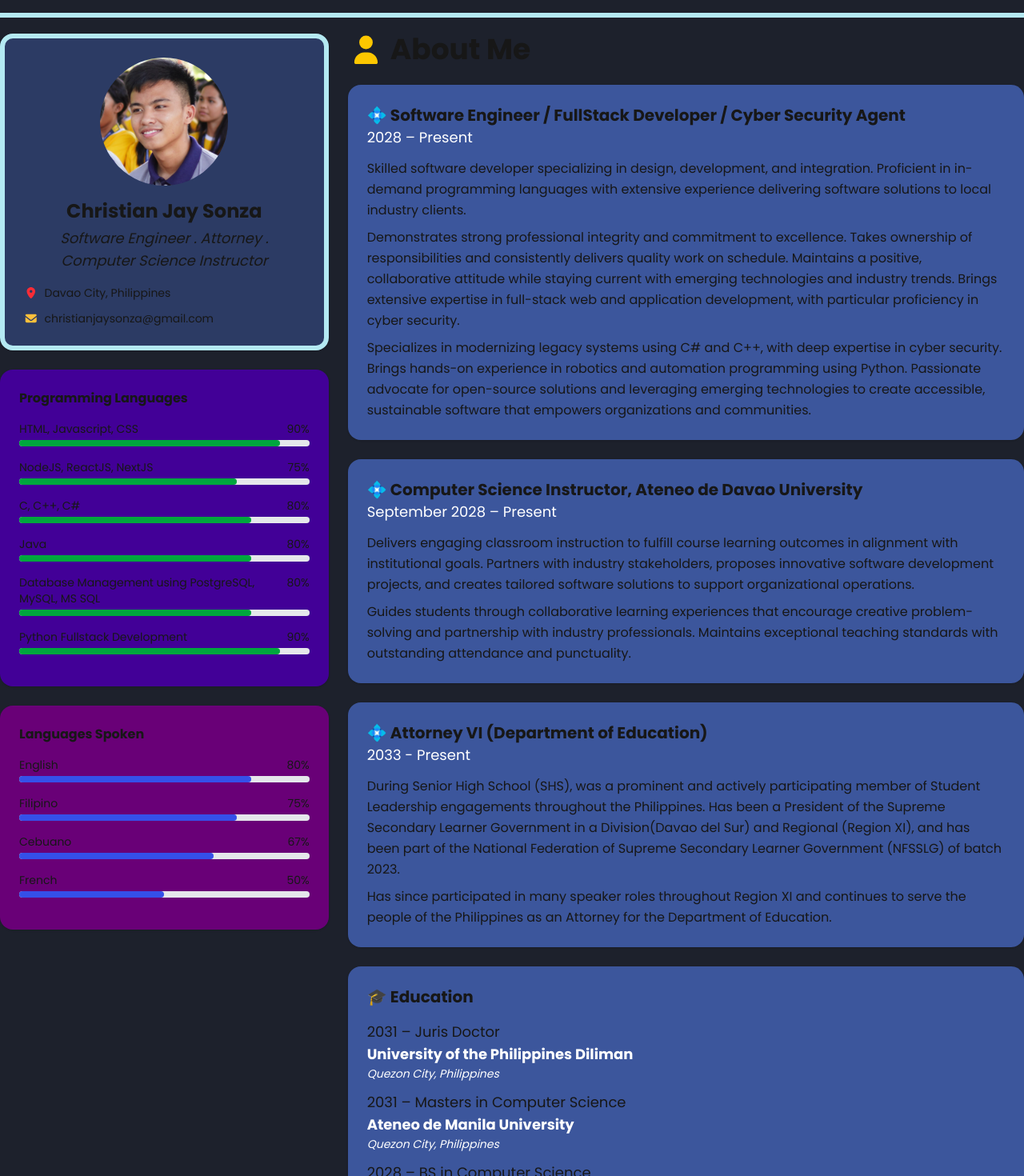
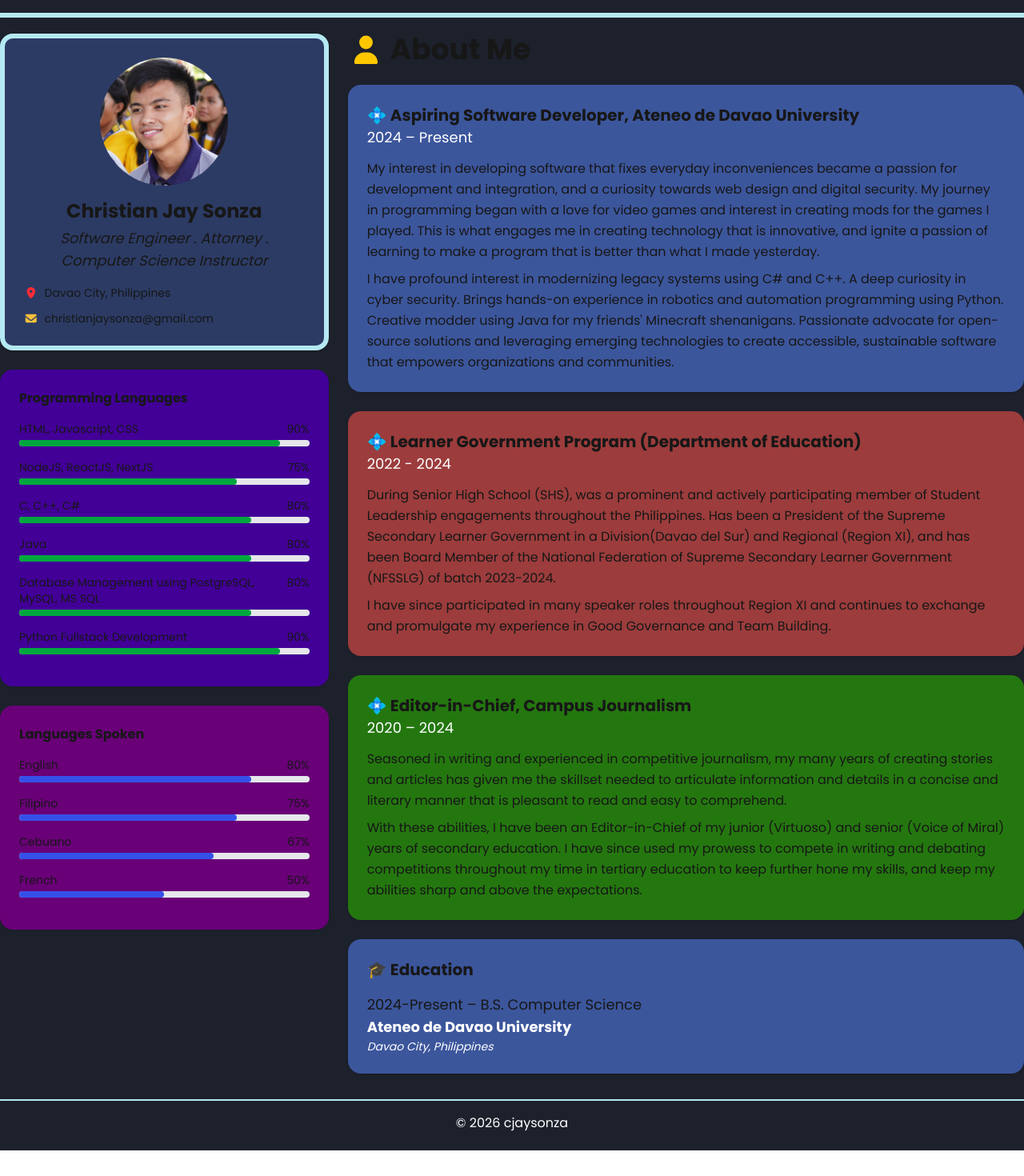
Before and after one commit to cjaysonza/MyPortfolio, a Next.js app: page / in a window 1280 px wide. Shown: the part 80-1550 px from the top of the page at 80% size. After the commit the page ends 1518 px from the top, so only its background shows below. Built offline with nearby package versions, Linux system fonts and the light colour scheme.

Commit message:
Time Adjusted my information

```diff
--- a/app/contact/page.tsx
+++ b/app/contact/page.tsx
@@ -90,7 +90,7 @@ export default function ContactPage() {
       {/* Content div */}
       <div className="relative mx-auto max-w-4xl z-10">
         <div className="flex justify-center pt-8">
-          <h1 className="inline-flex items-center gap-3 text-6xl font-semibold text-white">
+          <h1 className="inline-flex items-center gap-3 text-6xl font-semibold text-white ">
             You can find me here ;)
           </h1>
         </div>
--- a/app/page.tsx
+++ b/app/page.tsx
@@ -142,79 +142,75 @@ export default function Page() {
           {/* Software Engineer */}
           <div className="bg-[#3c569c] rounded-2xl shadow p-6 transition-all duration-300 ease-out hover:scale-105 hover:shadow-xl">
             <h3 className="text-lg md:text-xl font-semibold">
-              💠 Software Engineer / FullStack Developer / Cyber Security Agent
+              💠 Aspiring Software Developer, Ateneo de Davao University
             </h3>
-            <p className="text-sm md:text-lg text-white mb-3">2028 – Present</p>
+            <p className="text-sm md:text-lg text-white mb-3">2024 – Present</p>
             <p className="text-sm md:text-base leading-relaxed">
-              Skilled software developer specializing in design, development,
-              and integration. Proficient in in-demand programming languages
-              with extensive experience delivering software solutions to local
-              industry clients.
+              My interest in developing software that fixes everyday
+              inconveniences became a passion for development and integration,
+              and a curiosity towards web design and digital security. My
+              journey in programming began with a love for video games and
+              interest in creating mods for the games I played. This is what
+              engages me in creating technology that is innovative, and ignite a
+              passion of learning to make a program that is better than what I
+              made yesterday.
             </p>
             <p className="text-sm md:text-base leading-relaxed mt-2">
-              Demonstrates strong professional integrity and commitment to
-              excellence. Takes ownership of responsibilities and consistently
-              delivers quality work on schedule. Maintains a positive,
-              collaborative attitude while staying current with emerging
-              technologies and industry trends. Brings extensive expertise in
-              full-stack web and application development, with particular
-              proficiency in cyber security.
-            </p>
-            <p className="text-sm md:text-base leading-relaxed mt-2">
-              Specializes in modernizing legacy systems using C# and C++, with
-              deep expertise in cyber security. Brings hands-on experience in
-              robotics and automation programming using Python. Passionate
-              advocate for open-source solutions and leveraging emerging
-              technologies to create accessible, sustainable software that
-              empowers organizations and communities.
+              I have profound interest in modernizing legacy systems using C#
+              and C++. A deep curiosity in cyber security. Brings hands-on
+              experience in robotics and automation programming using Python.
+              Creative modder using Java for my friends' Minecraft shenanigans.
+              Passionate advocate for open-source solutions and leveraging
+              emerging technologies to create accessible, sustainable software
+              that empowers organizations and communities.
             </p>
           </div>
-
-          {/* Instructor */}
-          <div className="bg-[#3c569c] rounded-2xl shadow p-6 transition-all duration-300 ease-out hover:scale-105 hover:shadow-xl">
+          {/* LGP */}
+          <div className="bg-[#9c3c3c] rounded-2xl shadow p-6 transition-all duration-300 ease-out hover:scale-105 hover:shadow-xl">
             <h3 className="text-lg md:text-xl font-semibold">
-              💠 Computer Science Instructor, Ateneo de Davao University
+              💠 Learner Government Program (Department of Education)
             </h3>
-            <p className="text-sm md:text-lg text-white mb-3">
-              September 2028 – Present
-            </p>
-            <p className="text-sm md:text-base leading-relaxed">
-              Delivers engaging classroom instruction to fulfill course learning
-              outcomes in alignment with institutional goals. Partners with
-              industry stakeholders, proposes innovative software development
-              projects, and creates tailored software solutions to support
-              organizational operations.
-            </p>
-            <p className="text-sm md:text-base leading-relaxed mt-2">
-              Guides students through collaborative learning experiences that
-              encourage creative problem-solving and partnership with industry
-              professionals. Maintains exceptional teaching standards with
-              outstanding attendance and punctuality.
-            </p>
-          </div>
-
-          {/* Author */}
-          <div className="bg-[#3c569c] rounded-2xl shadow p-6 transition-all duration-300 ease-out hover:scale-105 hover:shadow-xl">
-            <h3 className="text-lg md:text-xl font-semibold">
-              💠 Attorney VI (Department of Education)
-            </h3>
-            <p className="text-sm md:text-lg text-white mb-3">2033 - Present</p>
+            <p className="text-sm md:text-lg text-white mb-3">2022 - 2024</p>
             <p className="text-sm md:text-base leading-relaxed">
               During Senior High School (SHS), was a prominent and actively
               participating member of Student Leadership engagements throughout
               the Philippines. Has been a President of the Supreme Secondary
               Learner Government in a Division(Davao del Sur) and Regional
-              (Region XI), and has been part of the National Federation of
-              Supreme Secondary Learner Government (NFSSLG) of batch 2023.
+              (Region XI), and has been Board Member of the National Federation
+              of Supreme Secondary Learner Government (NFSSLG) of batch
+              2023-2024.
             </p>
             <p className="text-sm md:text-base leading-relaxed mt-2">
-              Has since participated in many speaker roles throughout Region XI
-              and continues to serve the people of the Philippines as an
-              Attorney for the Department of Education.
+              I have since participated in many speaker roles throughout Region
+              XI and continues to exchange and promulgate my experience in Good
+              Governance and Team Building.
             </p>
             {/* <p className="text-sm md:text-lg mt-2 text-blue-600 hover:underline cursor-pointer">
               www.youtube.com/@roytek7667/playlists
             </p> */}
+          </div>
+
+          {/* EIC */}
+          <div className="bg-[#24770f] rounded-2xl shadow p-6 transition-all duration-300 ease-out hover:scale-105 hover:shadow-xl">
+            <h3 className="text-lg md:text-xl font-semibold">
+              💠 Editor-in-Chief, Campus Journalism
+            </h3>
+            <p className="text-sm md:text-lg text-white mb-3">2020 – 2024</p>
+            <p className="text-sm md:text-base leading-relaxed">
+              Seasoned in writing and experienced in competitive journalism, my
+              many years of creating stories and articles has given me the
+              skillset needed to articulate information and details in a concise
+              and literary manner that is pleasant to read and easy to
+              comprehend.
+            </p>
+            <p className="text-sm md:text-base leading-relaxed mt-2">
+              With these abilities, I have been an Editor-in-Chief of my junior
+              (Virtuoso) and senior (Voice of Miral) years of secondary
+              education. I have since used my prowess to compete in writing and
+              debating competitions throughout my time in tertiary education to
+              keep further hone my skills, and keep my abilities sharp and above
+              the expectations.
+            </p>
           </div>
 
           {/* Education */}
@@ -222,31 +218,9 @@ export default function Page() {
             <h3 className="text-lg md:text-xl font-semibold mb-4">
               🎓 Education
             </h3>
-            <div className="mb-3">
-              <p className="text-sm md:text-lg font-medium">
-                2031 – Juris Doctor
-              </p>
-              <p className="text-sm md:text-lg text-white font-semibold">
-                University of the Philippines Diliman
-              </p>
-              <p className="text-sm md:text-l text-white italic">
-                Quezon City, Philippines
-              </p>
-            </div>
-            <div className="mb-3">
-              <p className="text-sm md:text-lg font-medium">
-                2031 – Masters in Computer Science
-              </p>
-              <p className="text-sm md:text-lg text-white font-semibold">
-                Ateneo de Manila University
-              </p>
-              <p className="text-sm md:text-l text-white italic">
-                Quezon City, Philippines
-              </p>
-            </div>
             <div>
               <p className="text-sm md:text-lg font-medium">
-                2028 – BS in Computer Science
+                2024-Present – B.S. Computer Science
               </p>
               <p className="text-sm md:text-lg text-white font-semibold">
                 Ateneo de Davao University
```
